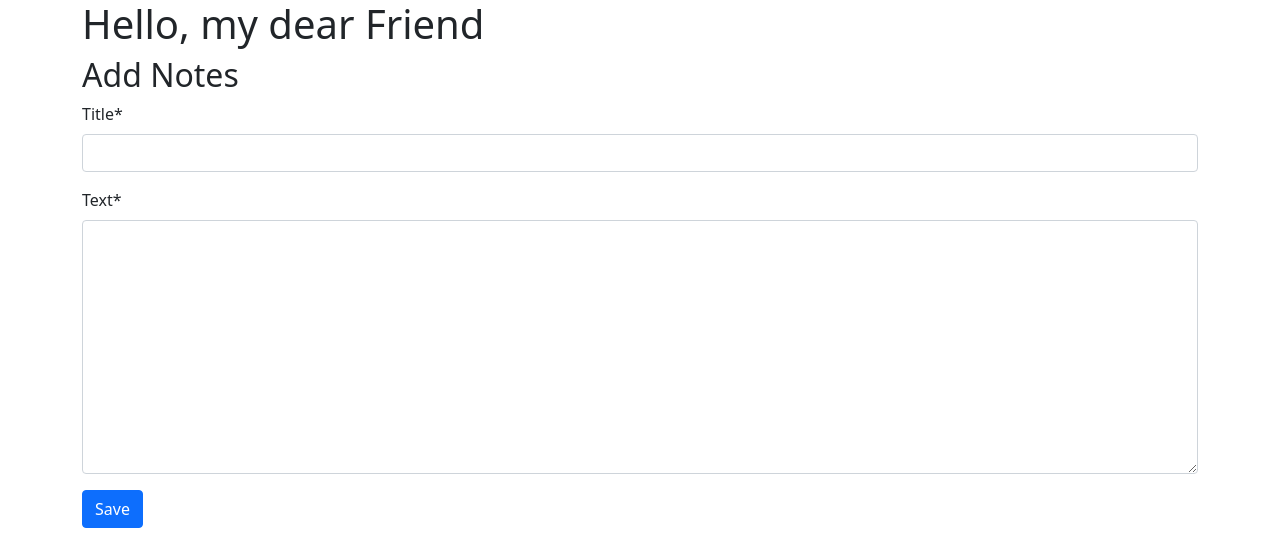
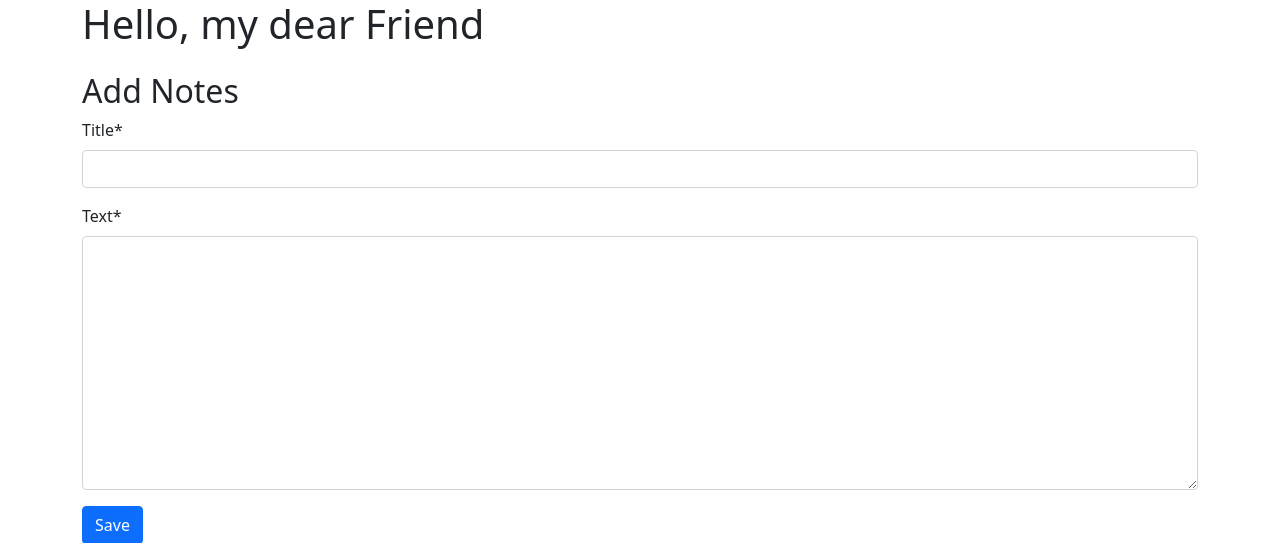
Before and after one commit to Andreas-Lych/tod, a Django app: page / in a window 1280 px wide. Shown: the top 543 px of the page. Run offline with Django 4.2, Linux system fonts and the light colour scheme; data that the repository does not hold is empty; some libraries are stand-ins or nearby versions.

Commit message:
my new own start

```diff
--- a/templates/index.html
+++ b/templates/index.html
@@ -5,11 +5,11 @@
 {% block content %}
 <div class="container">
  <h1>Hello, my dear Friend</h1>
- <div class="row">
+ <div class="row mb-3">
  {% for note in notes %}
      {% if forloop.counter0|divisibleby:3 %}
  </div>
- <div class="row">
+ <div class="row mb-3">
      {% endif %}
      <div class="col-4">
         {% include "note.html" %}
```
